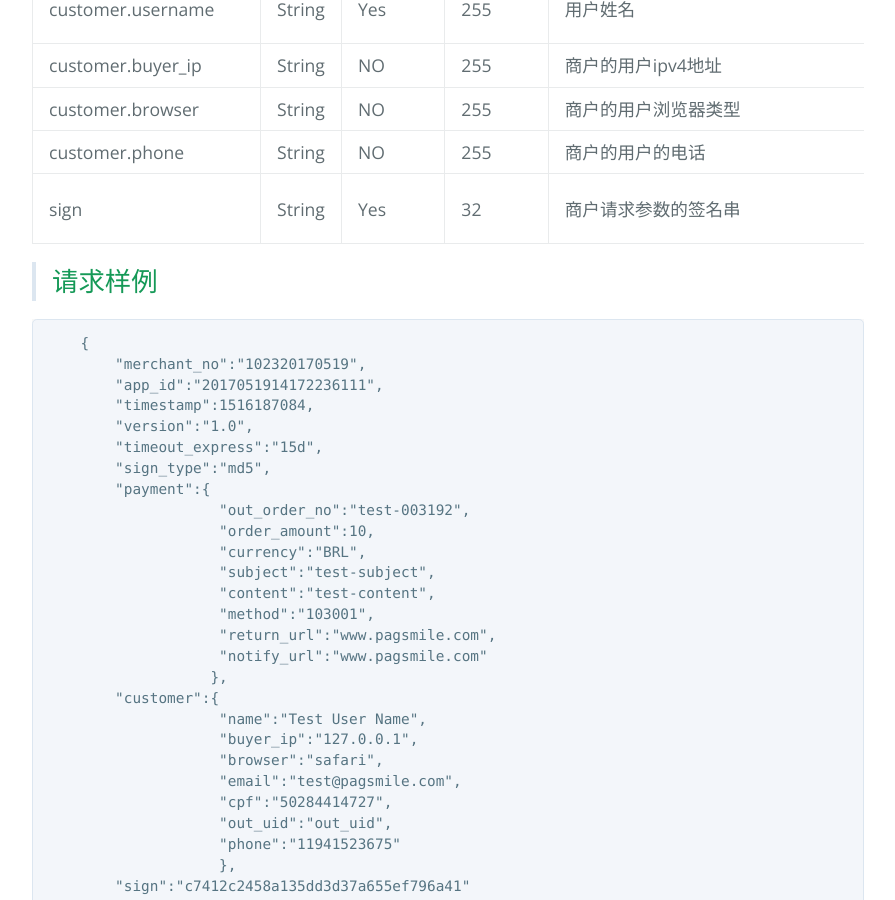
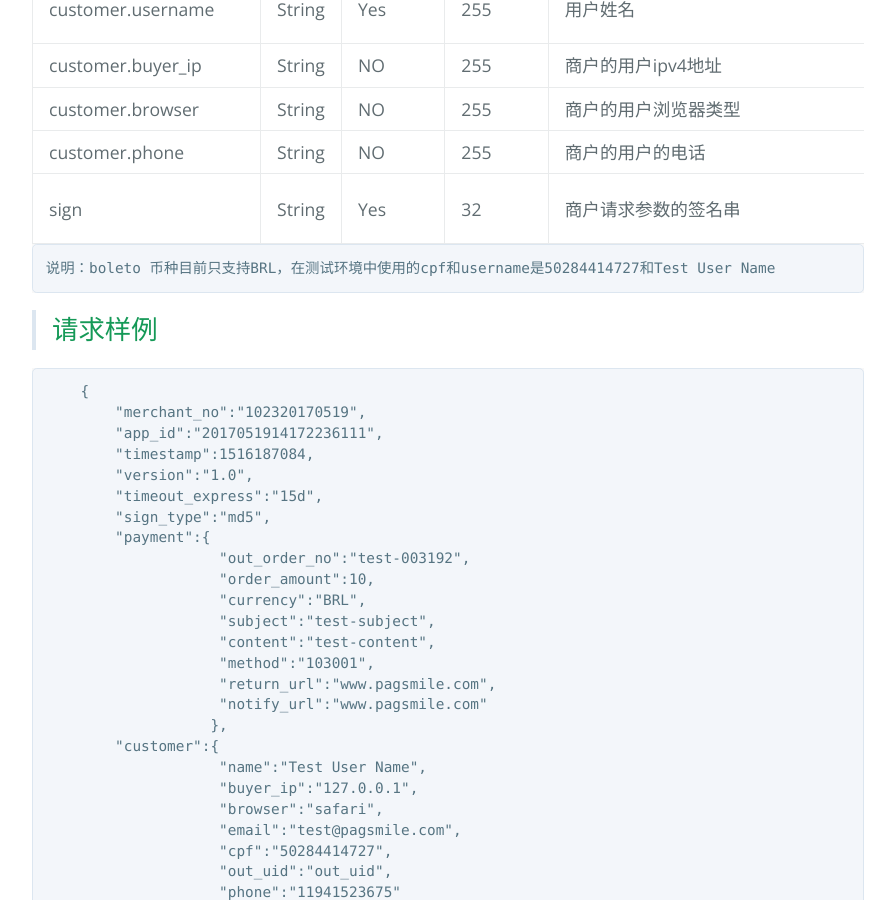
Before and after one commit to pagsmile/pagsmile.github.io, a Jekyll site: the page built from api/DriectBoleto.md, in a window 1280 px wide and 900 px high, scrolled down 1668 px. Shown: the whole window, without its empty margins (192-1087 px from the left). Built offline with Jekyll 4.4.1, drawn with Linux system fonts in a browser that asks for light colours; our own code applies the rules of GitHub Pages for plain Markdown files.

Commit message:
测试环境 boleto 添加说明

```diff
--- a/api/DriectBoleto.md
+++ b/api/DriectBoleto.md
@@ -42,6 +42,8 @@ customer.buyer_ip | String | NO | 255 | 商户的用户ipv4地址 |
 customer.browser | String | NO | 255 | 商户的用户浏览器类型|
 customer.phone | String | NO | 255 | 商户的用户的电话|
 sign | String | Yes | 32 | 商户请求参数的签名串 | 通过签名算法计算得出的签名值，详见签名生成算法
+
+    说明：boleto 币种目前只支持BRL，在测试环境中使用的cpf和username是50284414727和Test User Name
 
 >## 请求样例
 
```
